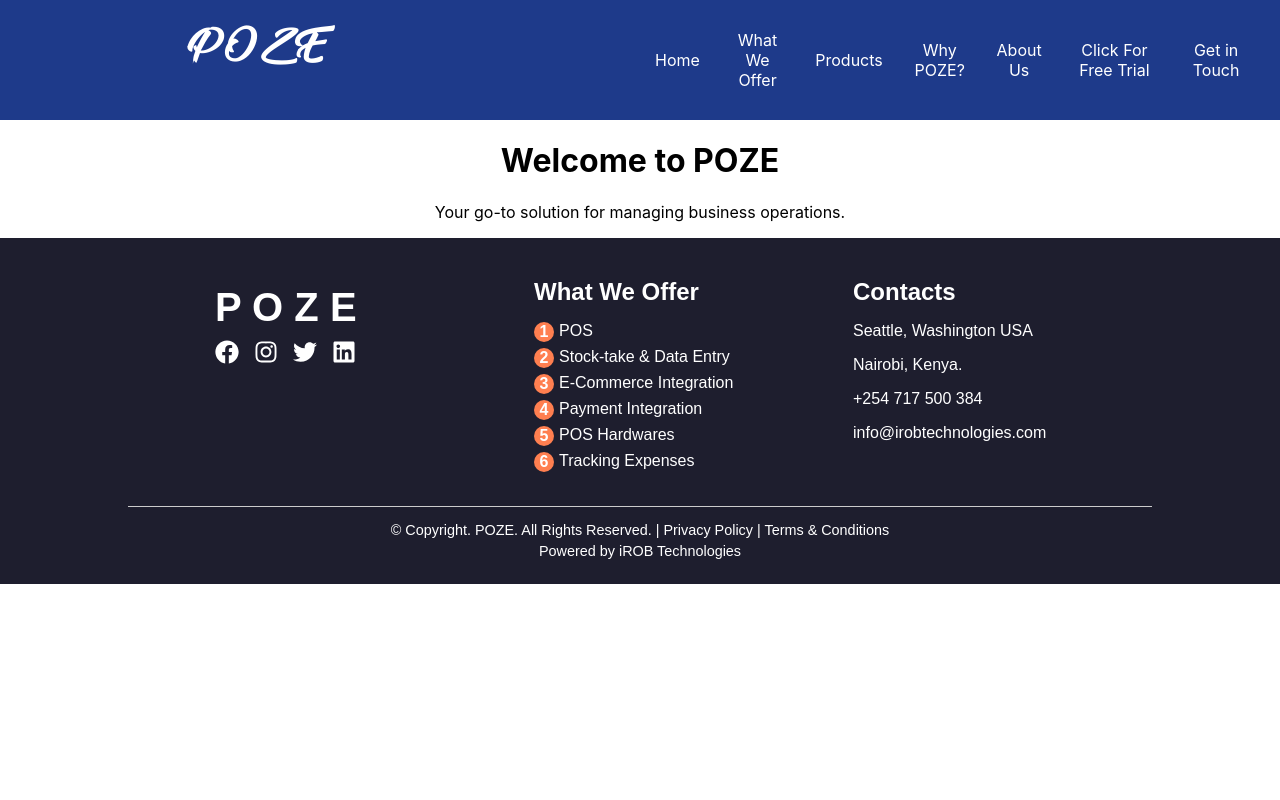
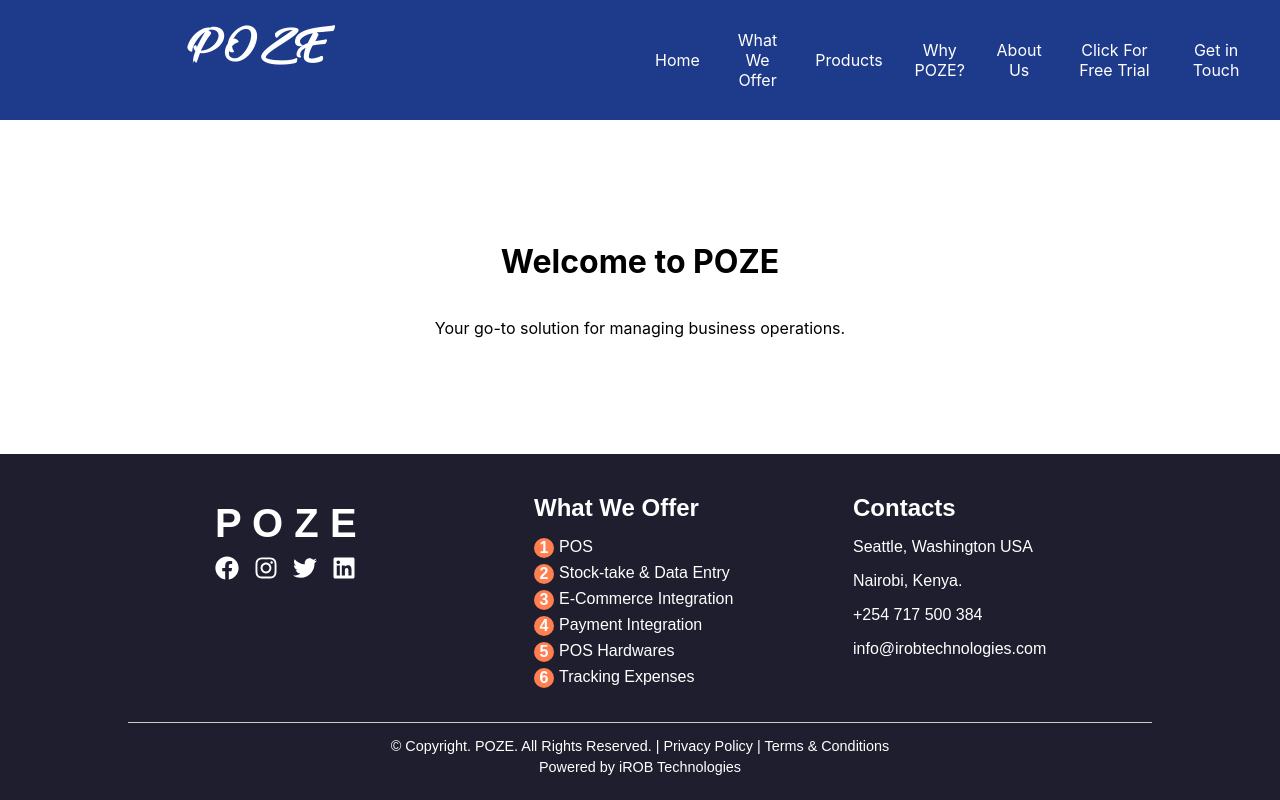
Before and after one commit to Nyandiekahh/POZE-POS-Landing-Page, a React (Create React App) app: page / in a window 1280 px wide. Built offline with nearby package versions, Linux system fonts and the light colour scheme.

Commit message:
Fixes the footer at the bottom

```diff
--- a/src/App.css
+++ b/src/App.css
@@ -1,5 +1,32 @@
+/* App.css */
+
+html, body {
+  height: 100%;
+  margin: 0;
+}
+
 .App {
-  text-align: center;
+  display: flex;
+  flex-direction: column;
+  min-height: 100vh; /* Full height */
+  text-align: center; /* Center text for the entire app */
+}
+
+.App-header {
+  background-color: #282c34;
+  flex: 0 0 auto; /* Prevent header from growing */
+  padding: 20px;
+  color: white;
+  font-size: calc(10px + 2vmin);
+}
+
+main {
+  flex: 1; /* Allows the main content to grow */
+  display: flex;
+  flex-direction: column;
+  align-items: center; /* Center content horizontally */
+  justify-content: center; /* Center content vertically */
+  padding: 20px; /* Optional padding for your main content */
 }
 
 .App-logo {
@@ -7,25 +34,14 @@
   pointer-events: none;
 }
 
+.App-link {
+  color: #61dafb;
+}
+
 @media (prefers-reduced-motion: no-preference) {
   .App-logo {
     animation: App-logo-spin infinite 20s linear;
   }
-}
-
-.App-header {
-  background-color: #282c34;
-  min-height: 100vh;
-  display: flex;
-  flex-direction: column;
-  align-items: center;
-  justify-content: center;
-  font-size: calc(10px + 2vmin);
-  color: white;
-}
-
-.App-link {
-  color: #61dafb;
 }
 
 @keyframes App-logo-spin {
```
